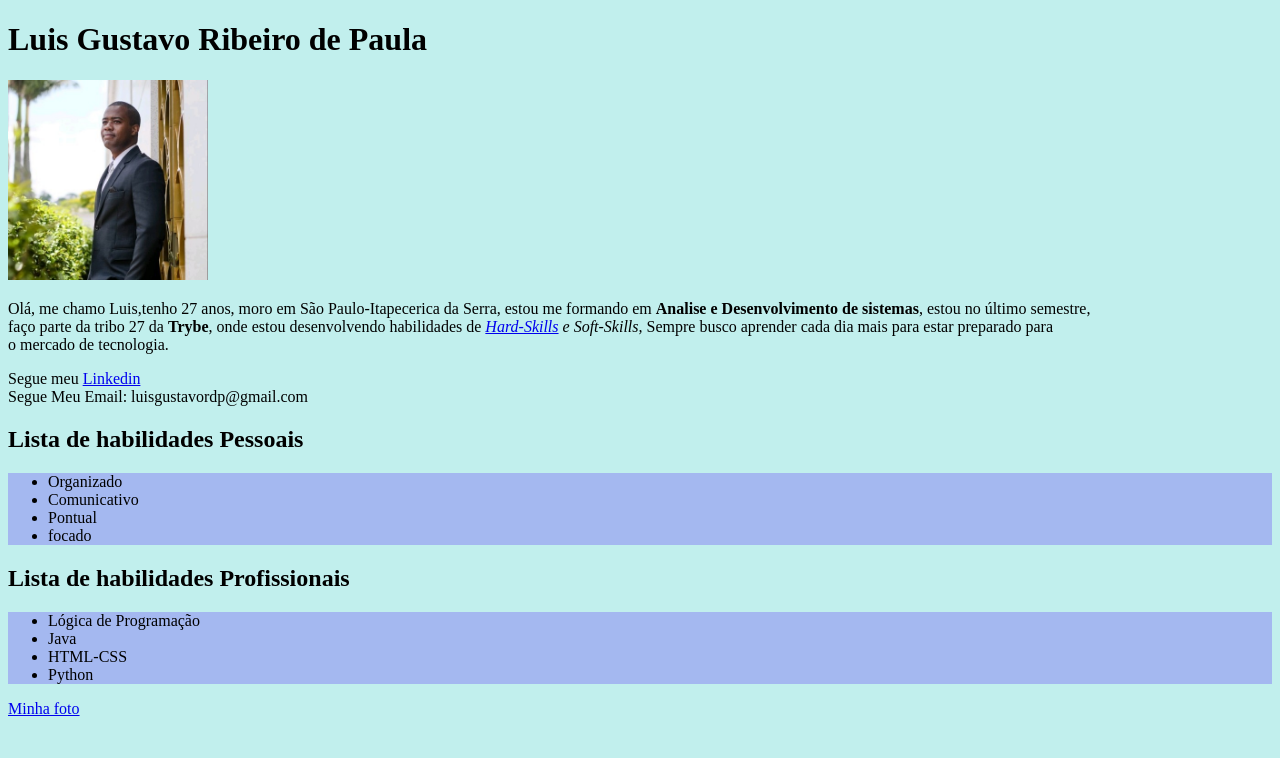
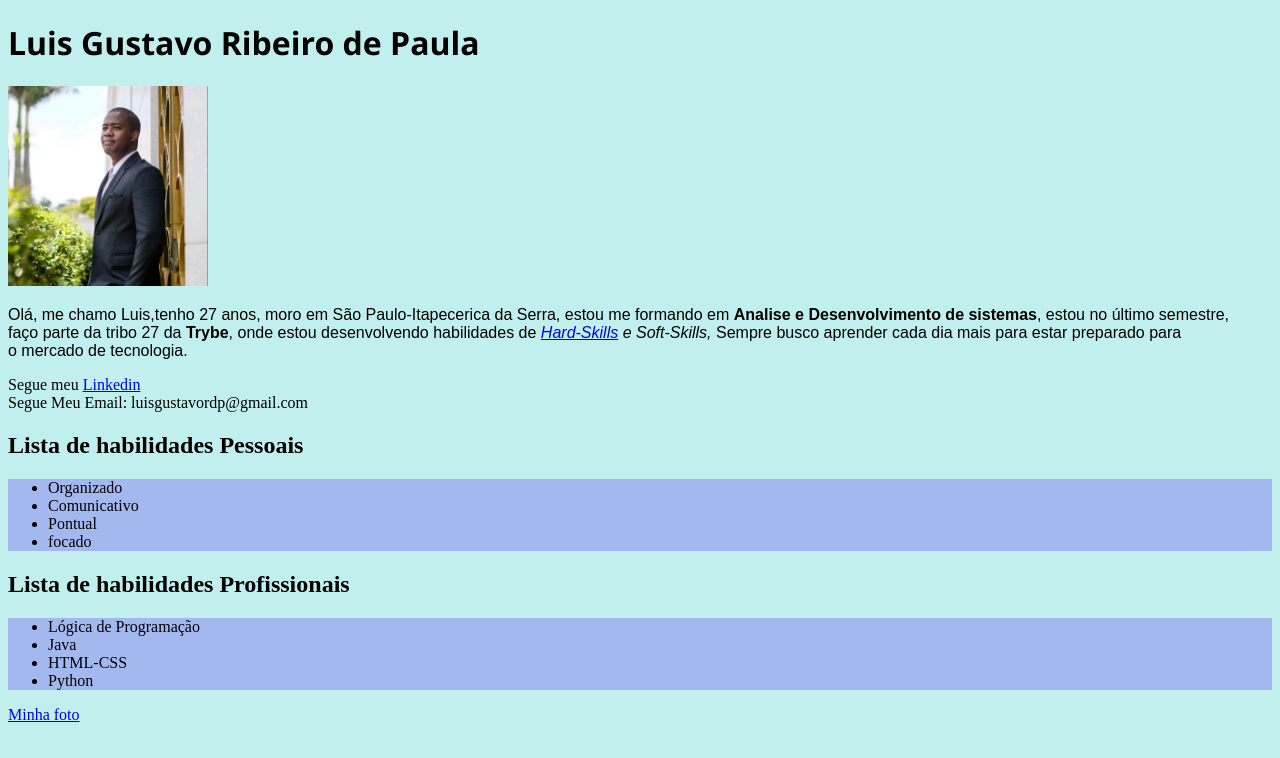
Before and after one commit to Luisgustavo11/Luisgustavo11.github.io, a plain HTML site: page index.html in a window 1280 px wide. Drawn offline with Linux system fonts and the light colour scheme.

Commit message:
Mudando a fonte do tiutlo e Descricao

```diff
--- a/index.html
+++ b/index.html
@@ -10,11 +10,17 @@
         background-color: rgba(78, 211, 204, 0.349);
      }
 
+     h1 {
+        font-family: 'Segoe UI', Tahoma, Geneva, Verdana, sans-serif;
+     }
+     #descricaoSobreMim{
+        font-family: Arial, Helvetica, sans-serif;
+     }
+
      .perso-1{
         background-color: rgba(142, 142, 243, 0.555);
 
      }
-
 
     </style>
 </head>
@@ -22,7 +28,7 @@
 
     <h1>Luis Gustavo Ribeiro de Paula</h1>
     <img src="images/minha-foto.jpeg" alt="Minha foto profissional" id="minha-foto" width="200px">
-    <p>Olá, me chamo Luis,tenho 27 anos, moro em São Paulo-Itapecerica da Serra, estou me formando em <strong>Analise e Desenvolvimento de sistemas</strong>, estou no último semestre,<br> faço parte da tribo 27 da <strong>Trybe</strong>, onde estou desenvolvendo habilidades de <em><a href="#hard-skills">Hard-Skills</a> e Soft-Skills,</em> Sempre busco aprender cada dia mais para estar preparado para <br> o mercado de tecnologia.</p>
+    <p id="descricaoSobreMim">Olá, me chamo Luis,tenho 27 anos, moro em São Paulo-Itapecerica da Serra, estou me formando em <strong>Analise e Desenvolvimento de sistemas</strong>, estou no último semestre,<br> faço parte da tribo 27 da <strong>Trybe</strong>, onde estou desenvolvendo habilidades de <em><a href="#hard-skills">Hard-Skills</a> e Soft-Skills,</em> Sempre busco aprender cada dia mais para estar preparado para <br> o mercado de tecnologia.</p>
 
     <p>Segue meu <a href="https://www.linkedin.com/in/luis-gustavo-r-de-paula-45584320a/">Linkedin</a> <br> Segue Meu Email: luisgustavordp@gmail.com
 
```
